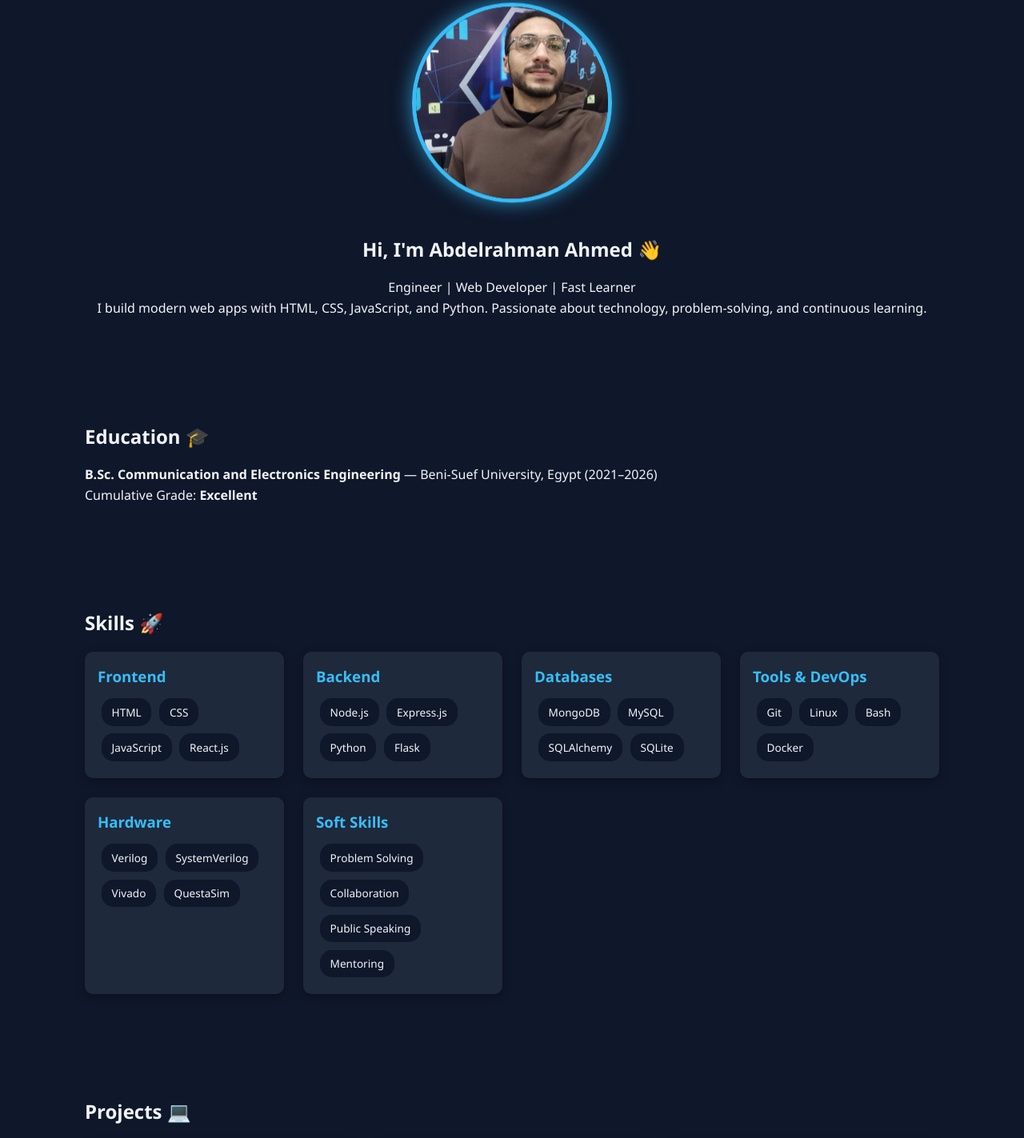
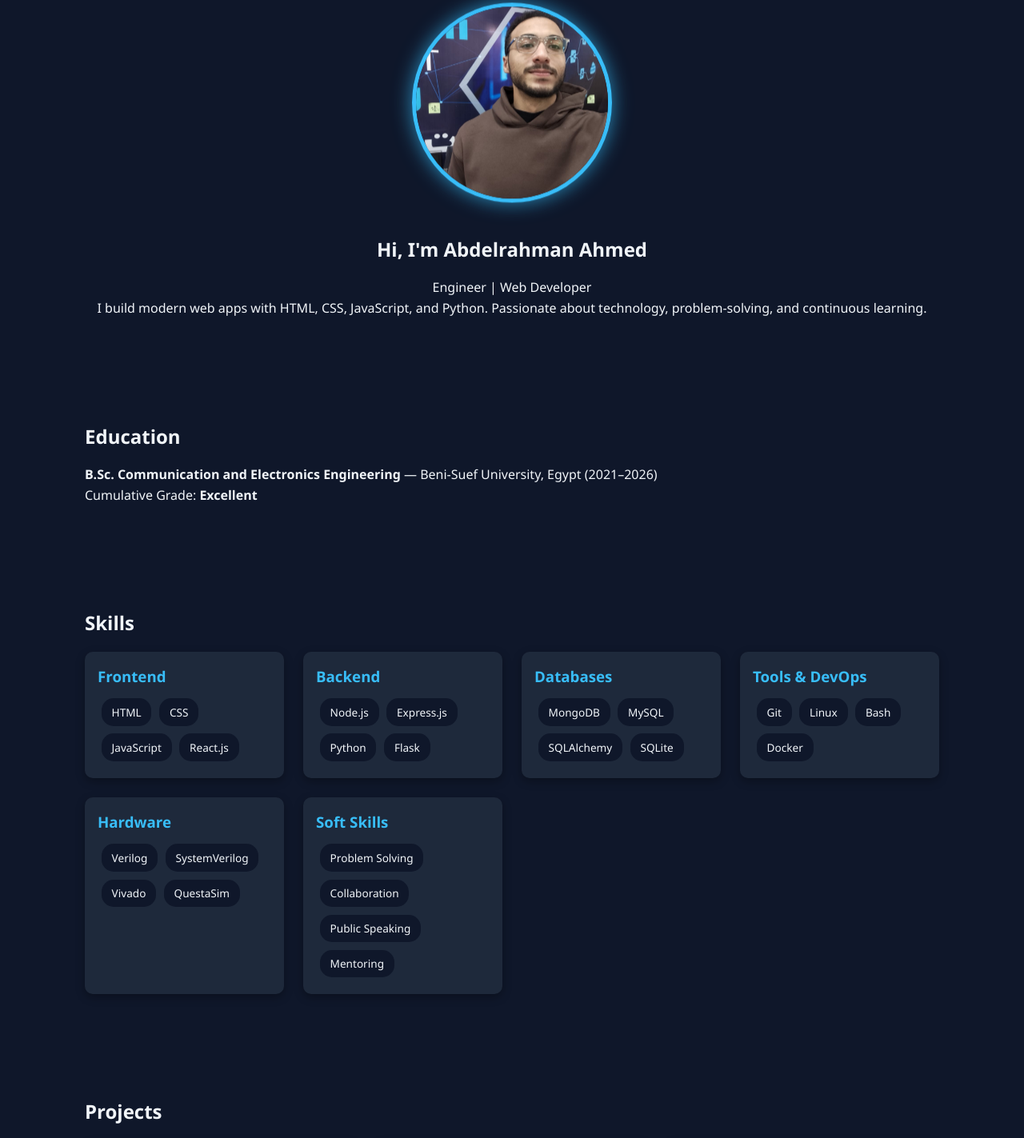
Before and after one commit to abdoAhmed704/abdoAhmed704.github.io, a plain HTML site: page index.html in a window 1280 px wide. Shown: the part 53-1476 px from the top of the page at 80% size. Drawn offline with Linux system fonts and the light colour scheme.

Commit message:
Update index.html

```diff
--- a/index.html
+++ b/index.html
@@ -102,22 +102,22 @@
   <section class="hero">
     <img src="your-photo.jpg" alt="Abdelrahman Ahmed">
     <div>
-      <h1>Hi, I'm Abdelrahman Ahmed 👋</h1>
-      <p>Engineer | Web Developer | Fast Learner</p>
+      <h1>Hi, I'm Abdelrahman Ahmed</h1>
+      <p>Engineer | Web Developer</p>
       <p>I build modern web apps with HTML, CSS, JavaScript, and Python. Passionate about technology, problem-solving, and continuous learning.</p>
     </div>
   </section>
 
   <!-- Education -->
   <section>
-    <h2>Education 🎓</h2>
+    <h2>Education</h2>
     <p><strong>B.Sc. Communication and Electronics Engineering</strong> — Beni-Suef University, Egypt (2021–2026)</p>
     <p>Cumulative Grade: <strong>Excellent</strong></p>
   </section>
 
   <!-- Skills -->
   <section>
-    <h2>Skills 🚀</h2>
+    <h2>Skills</h2>
     <div class="skills-grid">
       <div class="skill-box">
         <h3>Frontend</h3>
@@ -148,7 +148,7 @@
 
   <!-- Projects -->
   <section>
-    <h2>Projects 💻</h2>
+    <h2>Projects</h2>
     <div class="projects">
       <div class="card">
         <h3>Chess Website</h3>
@@ -172,7 +172,7 @@
 
   <!-- Contact -->
   <section class="contact">
-    <h2>Contact 📬</h2>
+    <h2>Contact</h2>
     <p>Email: <a href="mailto:abdoahmedsayed704@gmail.com">abdoahmedsayed704@gmail.com</a></p>
     <p>
       <a href="https://github.com/abdoAhmed704" target="_blank">GitHub</a> |
```
